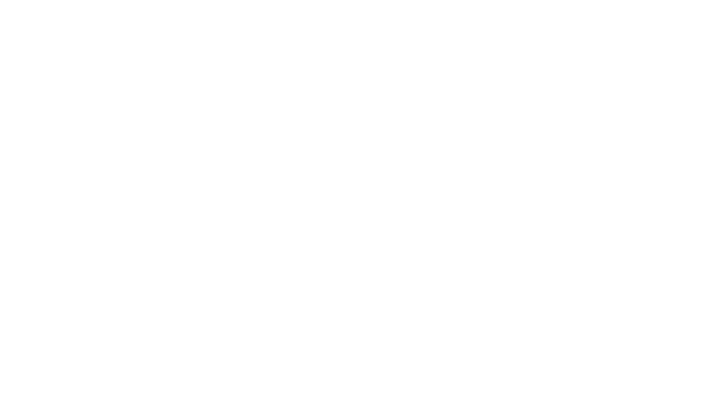
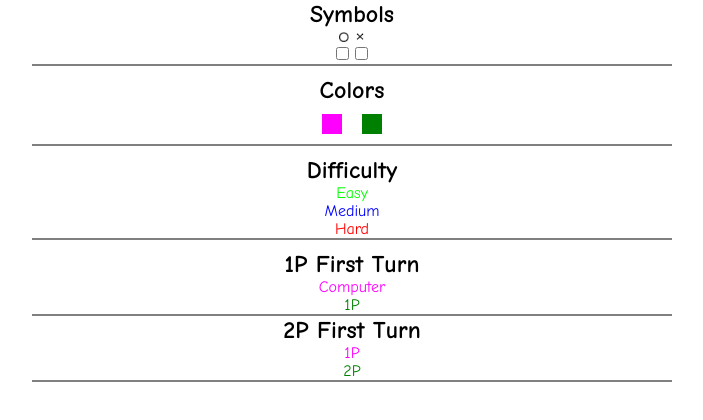
Before and after one commit to shahrukh-shamim/TicTacToe, a plain HTML site: page settings.html in a window 1280 px wide. Shown: the whole page, without its empty margins (288-991 px from the left). Drawn offline with Linux system fonts and the light colour scheme.

Commit message:
First Phase of settings page layout

```diff
--- /dev/null
+++ b/settings.css
@@ -0,0 +1,98 @@
+*
+{
+    padding: 0;
+    margin: 0;
+}
+html
+{
+    height: 100%;
+}
+body
+{
+    font-family: Comic Sans MS, Comic Sans, cursive;
+    width: 50%;
+    margin-left: 25%;
+    margin-right: 25%;
+    height: 100%;
+    text-align: center;
+    display: flex;
+    flex-direction: column;
+    align-content: space-between;
+}
+
+/* For Symbols */
+
+#symbols
+{
+    justify-content: center;
+    margin-bottom: 10px;
+    border-bottom: 2px solid grey;
+}
+
+#symbols img
+{
+    width: 10px;
+    height: 10px;
+}
+
+#symbols p
+{
+    text-align: center;
+}
+
+#symbols h3
+{
+    text-align: center;
+}
+
+/* For Colors */
+
+#colors
+{
+    display: flex;
+    justify-content: center;
+    margin-bottom: 10px;
+    padding: 10px 0 10px 0;
+    border-bottom: 2px solid grey;
+}
+
+#colors div
+{
+    width: 20px;
+    height: 20px;
+}
+
+#colors div#pink
+{
+    background: rgb(255,0,255);
+}
+
+#colors div#green
+{
+    background: green;
+}
+
+#colors div#white
+{
+    background: white;
+}
+
+/* For difficulty */
+
+#difficulty
+{
+    margin-bottom: 10px;
+    border-bottom: 2px solid grey;
+}
+
+#difficulty div
+{
+    border-radius: 5%;
+}
+
+/* For First turn */
+
+#ft
+{
+    border-bottom: 2px solid grey;
+}
--- a/settings.html
+++ b/settings.html
@@ -2,8 +2,50 @@
 <html>
 <head>
 	<title>SETTINGS</title>
+	<link rel="stylesheet" href="settings.css">
 </head>
 <body>
+	<div>
+		<h2>Symbols</h2>
+		<div id="symbols">
+			<p><img src="circle.bmp" > <img src="cross.bmp" alt="a"></p>
+			<p><input type="checkbox" > <input type="checkbox" ></p>
+		</div>
+	</div>
+
+	<div>
+		<h2>Colors</h2>
+		<div id="colors">
+			<div id="pink"></div>
+			<div id="white"></div>
+			<div id="green"></div>
+		</div>
+	</div>
+
+	<div>
+		<h2>Difficulty</h2>
+		<div id="difficulty">
+			<div style="color: rgb(0,255,0)">Easy</div>
+			<div style="color: rgb(0,0,255)">Medium</div>
+			<div style="color: rgb(255,0,0)">Hard</div>
+		</div>
+	</div>
+
+	<div>
+		<h2>1P First Turn</h2>
+		<div id="ft">
+			<div style="color: rgb(255,0,255)">Computer</div>
+			<div style="color: green">1P</div>
+		</div>
+	</div>
+
+	<div>
+		<h2>2P First Turn</h2>
+		<div id="ft">
+			<div style="color: rgb(255,0,255)">1P</div>
+			<div style="color: green">2P</div>
+		</div>
+	</div>
 
 </body>
 </html>
```
Also changed, not shown: game.html (+2 -2 lines), circle.bmp (added), cross.bmp (added).
